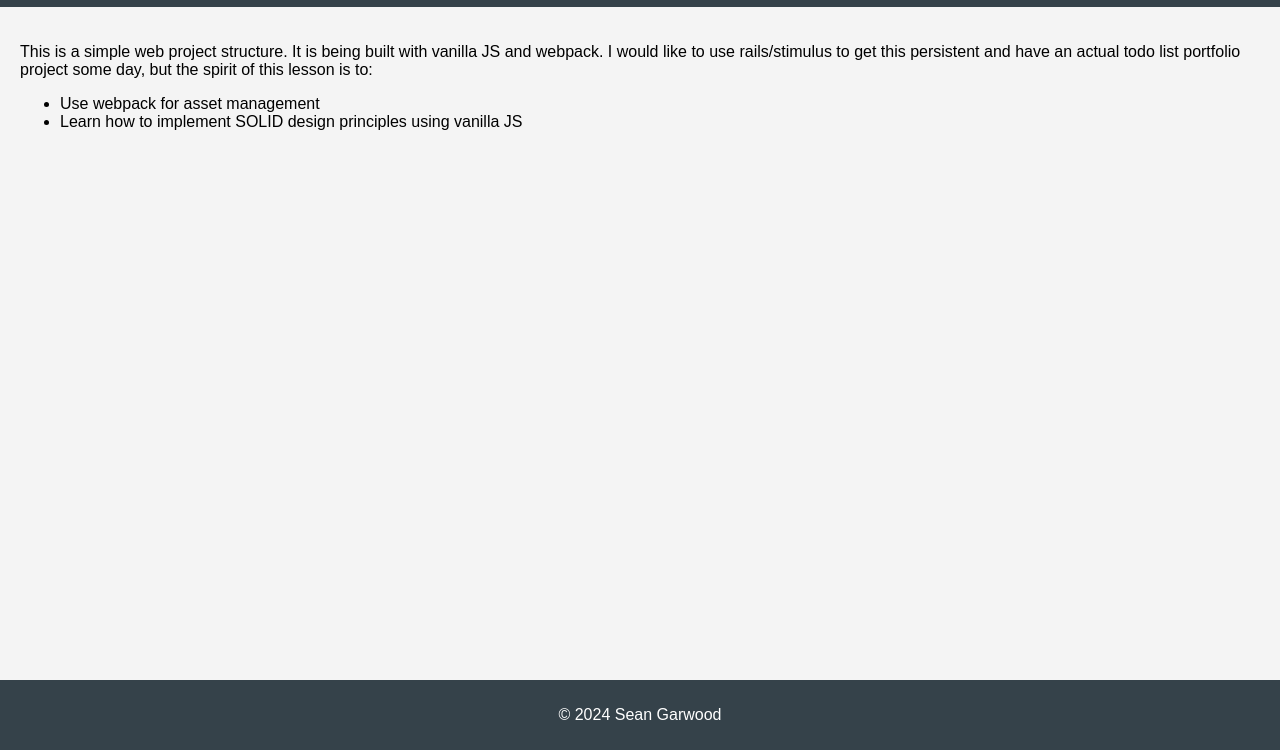
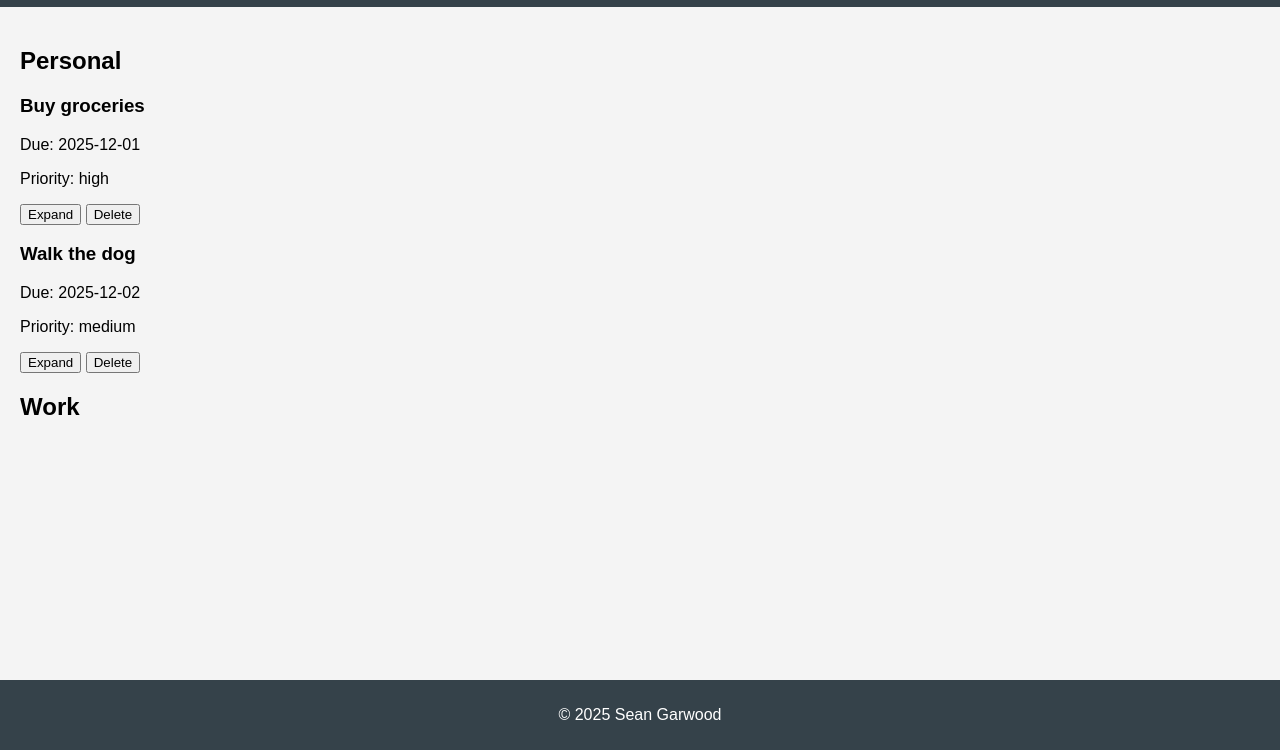
Before and after one commit to sean-garwood/top-todo-list, a website built with webpack: page src/template.html in a window 1280 px wide. Shown: the part 50-800 px from the top of the page. Built offline with nearby package versions, Linux system fonts and the light colour scheme.

Commit message:
feat: ui
ai-generated. it is an immediately invoked function expression: not ideal.

TODO:

* improve module so it acts like a controller and can make new instances of TodoItem and TodoList

```diff
--- a/src/index.js
+++ b/src/index.js
@@ -1,2 +1,17 @@
-console.log("smoke test");
 import './style.css';
+import UI from './scripts/components/ui';
+
+// Sample data for todo lists and items
+const sampleTodoItems = [
+  { title: 'Buy groceries', dueDate: '2025-12-01', priority: 'high' },
+  { title: 'Walk the dog', dueDate: '2025-12-02', priority: 'medium' },
+];
+
+const sampleTodoLists = [
+  { title: 'Personal', todos: sampleTodoItems },
+  { title: 'Work', todos: [] },
+];
+
+document.addEventListener('DOMContentLoaded', () => {
+  UI.renderTodoLists(sampleTodoLists);
+});
--- /dev/null
+++ b/src/scripts/components/ui.js
@@ -0,0 +1,51 @@
+// ui.js
+
+const UI = (() => {
+  const createTodoListElement = (todoList) => {
+    const todoListElement = document.createElement('div');
+    todoListElement.classList.add('todo-list');
+    todoListElement.innerHTML = `
+      <h2>${todoList.title}</h2>
+      <div class="todo-items"></div>
+    `;
+    return todoListElement;
+  };
+
+  const createTodoItemElement = (todoItem) => {
+    const todoItemElement = document.createElement('div');
+    todoItemElement.classList.add('todo-item');
+    todoItemElement.innerHTML = `
+      <h3>${todoItem.title}</h3>
+      <p>Due: ${todoItem.dueDate}</p>
+      <p>Priority: ${todoItem.priority}</p>
+      <button class="expand-todo-item">Expand</button>
+      <button class="delete-todo-item">Delete</button>
+    `;
+    return todoItemElement;
+  };
+
+  const renderTodoLists = (todoLists) => {
+    const todoListsContainer = document.querySelector('#todo-lists');
+    todoListsContainer.innerHTML = '';
+    todoLists.forEach((todoList) => {
+      const todoListElement = createTodoListElement(todoList);
+      todoListsContainer.appendChild(todoListElement);
+      renderTodoItems(todoList.todos, todoListElement.querySelector('.todo-items'));
+    });
+  };
+
+  const renderTodoItems = (todoItems, todoListContainer) => {
+    todoListContainer.innerHTML = '';
+    todoItems.forEach((todoItem) => {
+      const todoItemElement = createTodoItemElement(todoItem);
+      todoListContainer.appendChild(todoItemElement);
+    });
+  };
+
+  return {
+    renderTodoLists,
+    renderTodoItems,
+  };
+})();
+
+export default UI;
--- a/src/template.html
+++ b/src/template.html
@@ -13,16 +13,11 @@
     <h1>Welcome to Todo List</h1>
   </header>
   <main>
-    <p>This is a simple web project structure. It is being built with vanilla JS and webpack. I would like to use
-      rails/stimulus to get this persistent and have an actual todo list portfolio project some day, but the spirit of
-      this lesson is to:</p>
-    <ul>
-      <li>Use webpack for asset management</li>
-      <li>Learn how to implement SOLID design principles using vanilla JS</li>
-    </ul>
+    <div id="todo-lists">
+    </div>
   </main>
   <footer>
-    <p>&copy; 2024 Sean Garwood</p>
+    <p>&copy; 2025 Sean Garwood</p>
   </footer>
   <script src="index.js" type="module"></script>
 </body>
```
